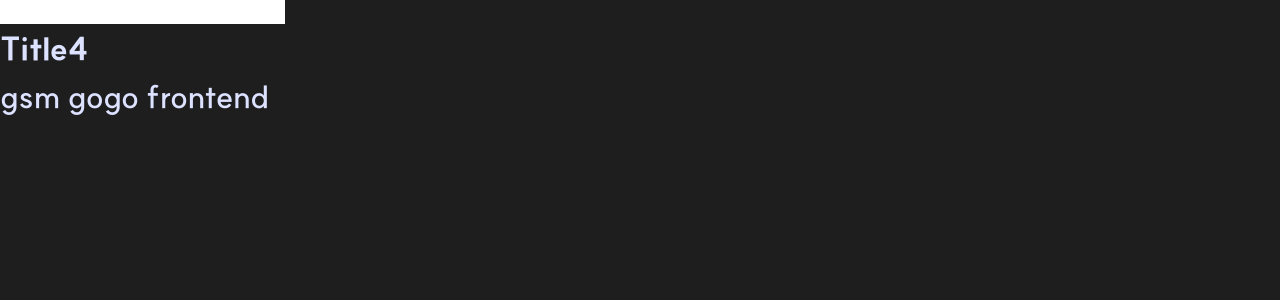
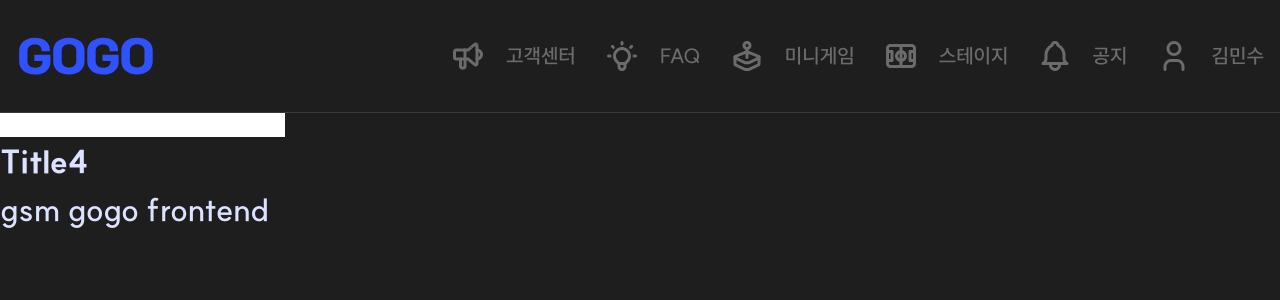
Before and after one commit to team-gogo/GOGO-Frontend, a Next.js app: page / in a window 1280 px wide. Shown: the top 300 px of the page. Built offline with nearby package versions, Linux system fonts and the light colour scheme.

Commit message:
refector: header 스타일을 변경

```diff
--- a/src/app/page.tsx
+++ b/src/app/page.tsx
@@ -1,6 +1,9 @@
+import Header from '@/shared/ui/header';
+
 export default function Home() {
   return (
     <>
+      <Header />
       <input />
       <div className="text-h4e text-main-100">Title4</div>
       <div className="text-h4s text-main-100">gsm gogo frontend</div>
--- a/src/shared/assets/svg/Logo.tsx
+++ b/src/shared/assets/svg/Logo.tsx
@@ -3,11 +3,13 @@ import React from 'react';
 interface Props {
   width?: number;
   height?: number;
+  className?: string;
 }
 
-const Logo = ({ width = 140, height = 48 }: Props) => {
+const Logo = ({ width = 140, height = 48, className }: Props) => {
   return (
     <svg
+      className={className}
       width={width}
       height={height}
       viewBox="0 0 140 48"
--- /dev/null
+++ b/src/shared/model/navLinks.ts
@@ -0,0 +1,42 @@
+import {
+  FaqIcon,
+  HelpIcon,
+  MiniGameIcon,
+  MyIcon,
+  NoticeIcon,
+  StageIcon,
+} from '../assets/svg';
+
+const mockUserName = '김민수';
+export const navLinks = [
+  {
+    name: '고객센터',
+    href: '/help',
+    icon: HelpIcon,
+  },
+  {
+    name: 'FAQ',
+    href: '/faq',
+    icon: FaqIcon,
+  },
+  {
+    name: '미니게임',
+    href: '/mini-game',
+    icon: MiniGameIcon,
+  },
+  {
+    name: '스테이지',
+    href: '/stage',
+    icon: StageIcon,
+  },
+  {
+    name: '공지',
+    href: '/notice',
+    icon: NoticeIcon,
+  },
+  {
+    name: mockUserName,
+    href: '/my',
+    icon: MyIcon,
+  },
+];
--- /dev/null
+++ b/src/shared/model/useNavigation.ts
@@ -0,0 +1,15 @@
+'use client';
+import { usePathname } from 'next/navigation';
+import { navLinks } from './navLinks';
+
+export const useNavigation = () => {
+  const pathname = usePathname();
+
+  const isActive = (path: string): boolean => pathname === path;
+
+  const getColor = (path: string): string =>
+    isActive(path) ? '#fff' : '#6B6B6B';
+
+  const navItems = navLinks;
+  return { navItems, getColor };
+};
--- a/src/shared/ui/header/index.tsx
+++ b/src/shared/ui/header/index.tsx
@@ -1,99 +1,55 @@
 'use client';
 
 import Link from 'next/link';
-import { usePathname } from 'next/navigation';
-import { useState } from 'react';
-import {
-  FaqIcon,
-  HelpIcon,
-  Logo,
-  MiniGameIcon,
-  MyIcon,
-  NoticeIcon,
-  StageIcon,
-} from '@/shared/assets/svg';
+import { Logo } from '@/shared/assets/svg';
+import { useNavigation } from '@/shared/model/useNavigation';
 import { cn } from '@/shared/utils/cn';
 
 const Header = () => {
-  const [hoveredLink, setHoveredLink] = useState<string | null>(null);
-  const pathName = usePathname();
-  const mockUserName = '김민수';
-  const navLinks = [
-    {
-      name: '고객센터',
-      href: '/help',
-      icon: HelpIcon,
-    },
-    {
-      name: 'FAQ',
-      href: '/faq',
-      icon: FaqIcon,
-    },
-    {
-      name: '미니게임',
-      href: '/mini-game',
-      icon: MiniGameIcon,
-    },
-    {
-      name: '스테이지',
-      href: '/stage',
-      icon: StageIcon,
-    },
-    {
-      name: '공지',
-      href: '/notice',
-      icon: NoticeIcon,
-    },
-    {
-      name: mockUserName,
-      href: '/my',
-      icon: MyIcon,
-    },
-  ];
-
+  const { navItems, getColor } = useNavigation();
   return (
     <header
       className={cn(
-        'w-screen',
+        'w-full',
         'py-[32px]',
-        'fixed',
-        'left-0',
-        'top-0',
+        'tablet:py-[24px]',
+        'flex',
+        'border-b-1',
+        'border-solid',
+        'border-gray-700',
         'justify-center',
-        'flex',
+        'px-16',
       )}
     >
-      <section className={cn('w-[1320px]', 'flex', 'justify-between')}>
-        <Logo />
-        <nav className={cn('flex', 'gap-28')}>
-          {navLinks.map(({ name, href, icon }) => (
+      <div className={cn('flex', 'justify-between', 'w-full', 'w-[1320px]')}>
+        <Link href="/">
+          <Logo className="tablet:h-[34px] tablet:w-[100px] h-[48px] w-[140px]" />
+        </Link>
+        <nav className={cn('flex', 'gap-28', 'tablet:gap-16')}>
+          {navItems.map((item) => (
             <Link
-              href={href}
-              key={name}
-              className={cn(
-                'flex',
-                'gap-8',
-                'items-center',
-                'text-body2s',
-                'text-gray-500',
-                'hover:text-white',
-              )}
-              onMouseEnter={() => setHoveredLink(href)}
-              onMouseLeave={() => setHoveredLink(null)}
+              key={item.href}
+              href={item.href}
+              className="flex items-center gap-5"
             >
-              {icon({
-                size: 36,
-                color:
-                  pathName.includes(href) ||
-                  (hoveredLink && hoveredLink === href)
-                    ? '#ffffff'
-                    : '#727272',
-              })}
-              {name}
+              <div className={cn('laptop:hidden block')}>
+                <item.icon color={getColor(item.href)} />
+              </div>
+
+              <span
+                className={cn(
+                  'text-gray-500',
+                  'text-body2s',
+                  'tablet:text-body3s',
+                )}
+                style={{ color: getColor(item.href) }}
+              >
+                {item.name}
+              </span>
             </Link>
           ))}
         </nav>
-      </section>
+      </div>
     </header>
   );
 };
--- a/tailwind.config.ts
+++ b/tailwind.config.ts
@@ -100,7 +100,11 @@ const config: Config = {
       },
     },
     screens: {
-      mobile: { max: '640px' },
+      mobile: { max: '639px' },
+      tablet: { max: '1023px' },
+      laptop: { max: '1279px' },
+      desktop: { max: '1535px' },
+      wide: { min: '1536px' },
     },
   },
   plugins: [require('tailwindcss-animate')],
```
